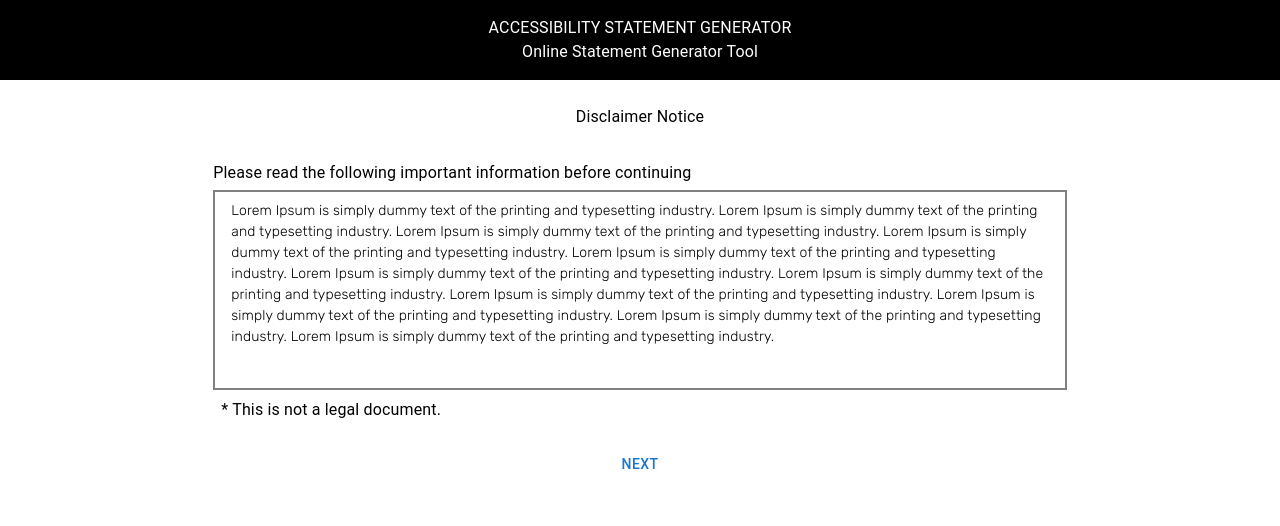
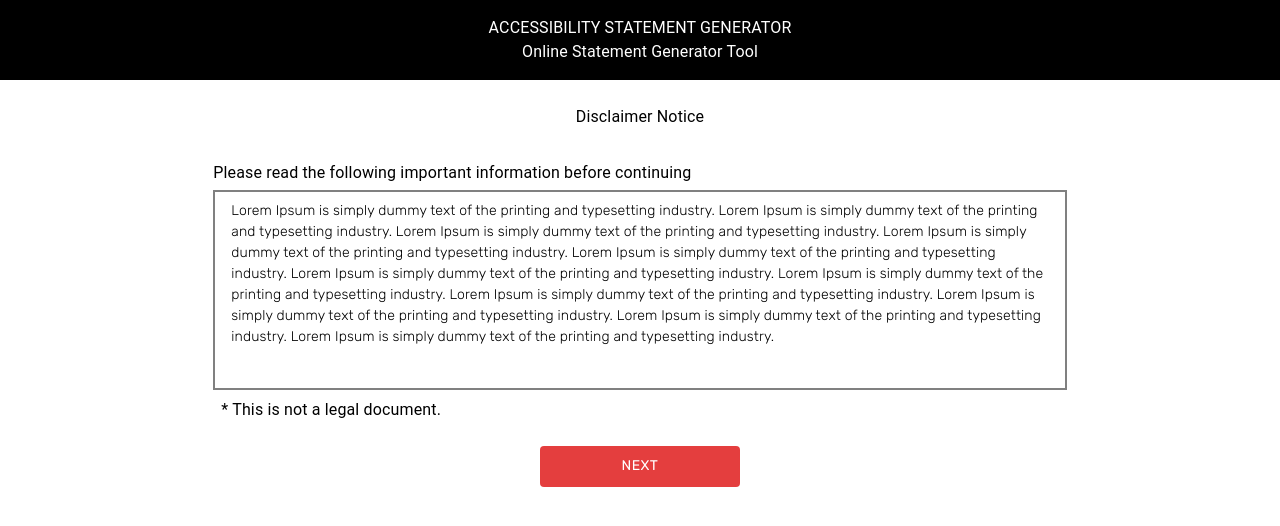
Before and after one commit to deepanjananblik/accessibilitystatementgenerator, a Next.js app: page /disclaimernotice in a window 1280 px wide. Shown: the top 526 px of the page. Built offline with nearby package versions, Linux system fonts and the light colour scheme.

Commit message:
Adding Files

```diff
--- a/styles/globals.css
+++ b/styles/globals.css
@@ -43,39 +43,39 @@ a {
 
 .main_heading_title {
   color: #000000;
-  font-family: 'Rubik', sans-serif;
-  font-weight: 500;
-  font-size: 32px;
+  font-family: 'Rubik', sans-serif !important;
+  font-weight: 500 !important;
+  font-size: 32px !important;
   text-align: center;
 }
 
 .main_heading_subtitle {
   color: #5c5858;
-  font-size: 15px;
-  letter-spacing: 8px;
+  text-align: center;
+  font-family: 'Rubik', sans-serif !important;
+  font-size: 15px !important;
+  letter-spacing: 8px !important;
   padding-bottom: 25px;
-  text-align: center;
-  font-family: 'Rubik', sans-serif;
-  font-weight: 400;
+  font-weight: 400 !important;
 }
 
 .main_heading_dis {
   color: #5c5858;
-  font-size: 14px;
+  font-size: 14px !important;
   padding-bottom: 40px;
   text-align: center;
-  font-family: 'Rubik', sans-serif;
+  font-family: 'Rubik', sans-serif !important;
   font-weight: 100;
 }
 
 .start_button {
   width: 200px;
-  background-color: #e43e3e;
-  color: #ffffff;
-  padding: 8px;
-  font-size: 14px;
-  font-family: 'Rubik', sans-serif;
-  font-weight: 400;
+  background-color: #e43e3e !important;
+  color: #fff !important;
+  padding: 8px !important;
+  font-size: 14px !important;
+  font-family: 'Rubik', sans-serif !important;
+  font-weight: 400 !important;
 }
 
 .start_button span {
@@ -88,11 +88,11 @@ a {
 
 .maintained_by_text {
   color: #5c5858;
-  font-size: 12px;
+  font-size: 12px !important;
   padding: 30px 0px;
   text-align: center;
-  font-family: 'Rubik', sans-serif;
-  font-weight: 100;
+  font-family: 'Rubik', sans-serif !important;
+  font-weight: 100 !important;
 }
 
 .logo_view img {
@@ -100,11 +100,11 @@ a {
 }
 
 .about_button {
-  color: #000000;
-  font-size: 12px;
-  margin-top: 25px;
-  font-family: 'Rubik', sans-serif;
-  font-weight: 500;
+  color: #000000 !important;
+  font-size: 12px !important;
+  margin-top: 25px !important;
+  font-family: 'Rubik', sans-serif !important;
+  font-weight: 500 !important;
 }
 
 .about_button span:nth-last-of-type(1) {
@@ -422,12 +422,14 @@ a {
   position: relative;
   padding-top: 50px;
 }
-.about_content_overlay{
+
+.about_content_overlay {
   position: absolute;
   top: 10px;
   right: 10px;
   z-index: 99;
 }
+
 .hidden_modal {
   position: absolute;
   width: 100%;
@@ -560,39 +562,45 @@ a {
   min-width: 0px;
   border-radius: 20px;
 }
-.remove_btn:hover{
+
+.remove_btn:hover {
   background-color: #e88282 !important;
 }
+
 /******************left_panel*****************/
-.basic_information_left_panel p{
+.basic_information_left_panel p {
   font-family: 'Rubik', sans-serif;
   font-weight: 400;
   font-size: 15px;
   color: #000000;
   padding-bottom: 10px;
 }
-.your_effect_left_panel p{
+
+.your_effect_left_panel p {
   font-family: 'Rubik', sans-serif;
   font-weight: 400;
   font-size: 15px;
   color: #000000;
   padding-bottom: 10px;
 }
-.conformance_statust_left_panel p{
+
+.conformance_statust_left_panel p {
   font-family: 'Rubik', sans-serif;
   font-weight: 400;
   font-size: 15px;
   color: #000000;
   padding-bottom: 10px;
 }
-.technical_specifications_left_panel p{
+
+.technical_specifications_left_panel p {
   font-family: 'Rubik', sans-serif;
   font-weight: 400;
   font-size: 15px;
   color: #000000;
   padding-bottom: 10px;
 }
-.left_panel_title_heading{
+
+.left_panel_title_heading {
   font-family: 'Rubik', sans-serif !important;
   font-weight: 600 !important;
   font-size: 16px !important;
@@ -600,20 +608,23 @@ a {
   padding-bottom: 10px !important;
   padding-top: 10px;
 }
-.assessment_method_left_panel p{
+
+.assessment_method_left_panel p {
   font-family: 'Rubik', sans-serif;
   font-weight: 400;
   font-size: 15px;
   color: #000000;
   padding-bottom: 10px;
 }
-.feedback_left_panel p{
+
+.feedback_left_panel p {
   font-family: 'Rubik', sans-serif;
   font-weight: 400;
   font-size: 15px;
   color: #000000;
   padding-bottom: 10px;
 }
+
 /**********************Modal-section***************/
 .modal_main_view {
   width: 1000px;
@@ -658,116 +669,133 @@ a {
   padding-left: 25px;
   padding-right: 16px;
 }
-.accessibility_statement_title{
+
+.accessibility_statement_title {
   font-size: 20px;
   font-family: 'Rubik', sans-serif;
   font-weight: 600;
   color: #000000;
 }
-.accessibility_statement_url{
+
+.accessibility_statement_url {
   font-size: 15px;
   font-family: 'Rubik', sans-serif;
   font-weight: 600;
   color: #000000;
   padding-bottom: 10px;
 }
-.accessibility_statement_subtitle{
+
+.accessibility_statement_subtitle {
   font-size: 15px;
   font-family: 'Rubik', sans-serif;
   font-weight: 400;
   color: #000000;
   padding-bottom: 15px;
 }
-.efforts_title{
+
+.efforts_title {
   font-size: 18px;
   font-family: 'Rubik', sans-serif;
   font-weight: 600;
   color: #000000;
   padding-top: 10px;
 }
-.efforts_subtitle{
+
+.efforts_subtitle {
   font-size: 15px;
   font-family: 'Rubik', sans-serif;
   font-weight: 400;
   color: #000000;
   padding: 10px 0px;
 }
-.efforts_list_item{
+
+.efforts_list_item {
   font-size: 15px;
   font-family: 'Rubik', sans-serif;
   font-weight: 500;
   color: #000000;
   padding: 5px 0px;
 }
-.conformance_status_title{
+
+.conformance_status_title {
   font-size: 18px;
   font-family: 'Rubik', sans-serif;
   font-weight: 600;
   color: #000000;
- padding-top: 15px;
+  padding-top: 15px;
 }
-.conformance_status_subtitle{
+
+.conformance_status_subtitle {
   font-size: 15px;
   font-family: 'Rubik', sans-serif;
   font-weight: 400;
   color: #000000;
   padding: 10px 0px;
 }
-.conformance_status_WCAG{
+
+.conformance_status_WCAG {
   font-size: 15px;
   font-family: 'Rubik', sans-serif;
   font-weight: 500;
   color: #000000;
 }
-.current_conformance_status_title{
+
+.current_conformance_status_title {
   font-size: 18px;
   font-family: 'Rubik', sans-serif;
   font-weight: 600;
   color: #000000;
- padding-top: 15px;
+  padding-top: 15px;
 }
-.current_conformance_status_subtitle{
+
+.current_conformance_status_subtitle {
   font-size: 15px;
   font-family: 'Rubik', sans-serif;
   font-weight: 400;
   color: #000000;
   padding: 10px 0px;
 }
-.known_accessibility_issues_title{
+
+.known_accessibility_issues_title {
   font-size: 18px;
   font-family: 'Rubik', sans-serif;
   font-weight: 600;
   color: #000000;
   padding-top: 15px;
 }
-.known_accessibility_issues_subtitle{
+
+.known_accessibility_issues_subtitle {
   font-size: 15px;
   font-family: 'Rubik', sans-serif;
   font-weight: 400;
   color: #000000;
   padding: 10px 0px;
 }
-.known_accessibility_Vtitle{
+
+.known_accessibility_Vtitle {
   font-size: 15px;
   font-family: 'Rubik', sans-serif;
   font-weight: 500;
   color: #000000;
 }
-.known_accessibility_discription{
+
+.known_accessibility_discription {
   font-size: 15px;
   font-family: 'Rubik', sans-serif;
   font-weight: 400;
   color: #000000;
   padding-bottom: 10px;
 }
-.compatibility_browser_title{
+
+.compatibility_browser_title {
   font-size: 18px;
   font-family: 'Rubik', sans-serif;
   font-weight: 600;
   color: #000000;
   padding-top: 15px;
 }
-.compatibility_browser_subtitle{
+
+.compatibility_browser_subtitle {
   font-size: 15px;
   font-family: 'Rubik', sans-serif;
   font-weight: 400;
@@ -781,8 +809,9 @@ a {
   justify-content: center;
   margin-top: 25px;
 }
+
 /* ********************google-modal************ */
-.googleModelStyle{
+.googleModelStyle {
   position: absolute;
   top: 50%;
   left: 50%;
```
